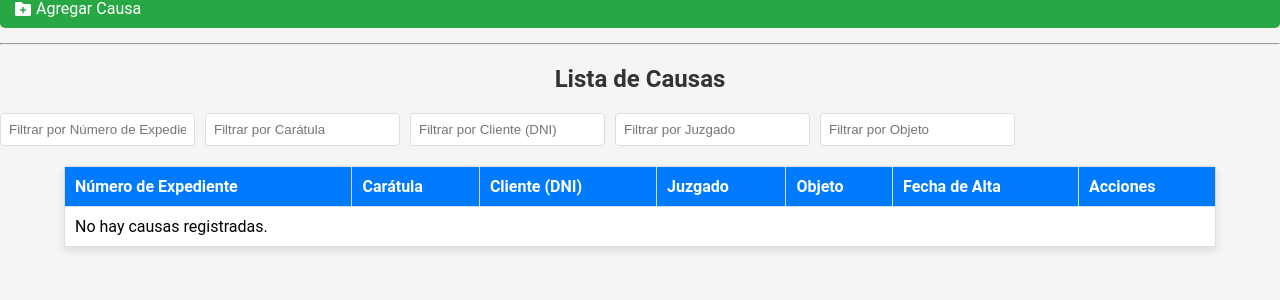
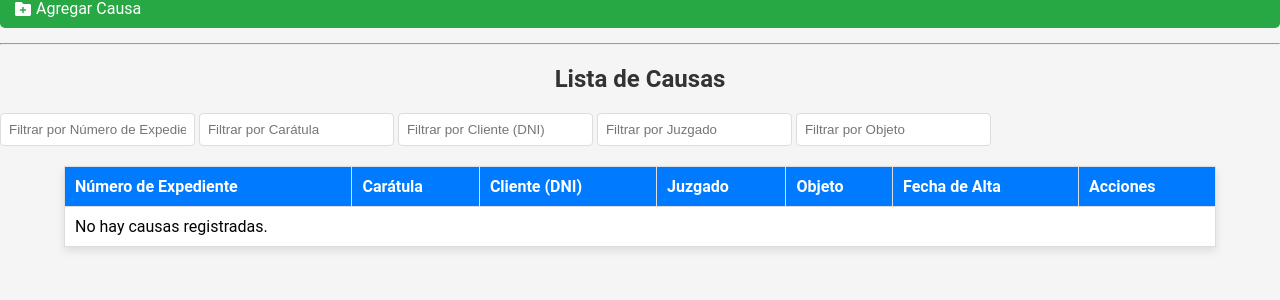
Before and after one commit to gcrysuk/Proyecto_abogados, a PHP site: page /views/causas.php in a window 1280 px wide. Shown: the part 118-418 px from the top of the page. Run offline with PHP 8.4, Linux system fonts and the light colour scheme; data that the repository does not hold is empty.

Commit message:
version12.1

```diff
--- a/views/causas.php
+++ b/views/causas.php
@@ -145,7 +145,7 @@ include_once '../database/conexion.php';
     <!-- Lista de causas -->
     <h2>Lista de Causas</h2>
     <table>
-        <div class="filter-container" style="margin-bottom: 15px; display: flex; gap: 10px;">
+        <div class="filter-container">
             <input type="text" id="filterNumero" placeholder="Filtrar por Número de Expediente" oninput="filterTable(0)"
                 style="padding: 8px; border: 1px solid #ddd; border-radius: 4px;">
             <input type="text" id="filterCaratula" placeholder="Filtrar por Carátula" oninput="filterTable(1)"
```
